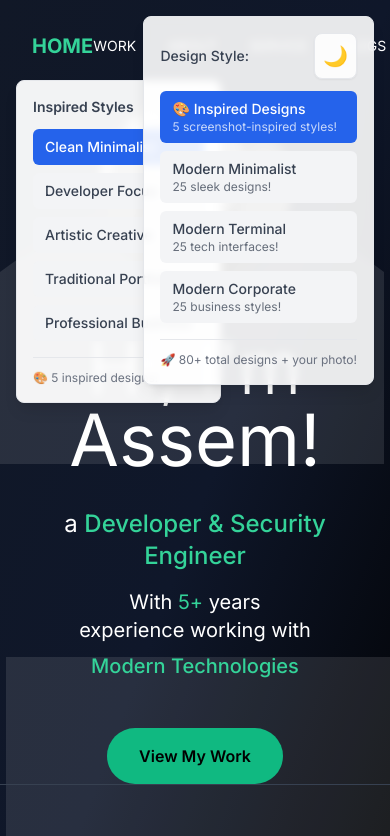
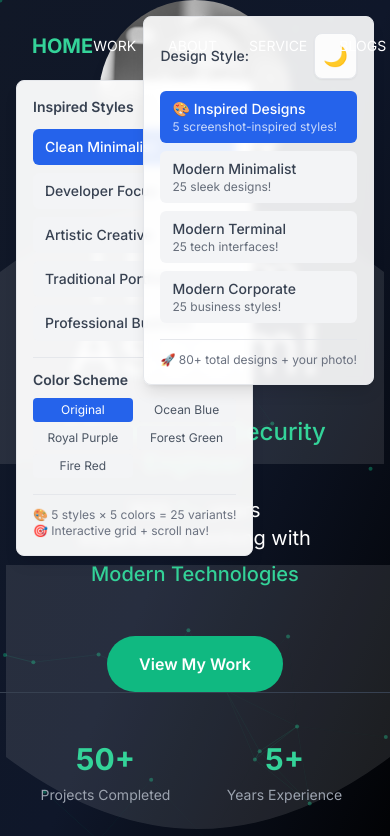
Before and after one commit to assematics/portfolio-v1, a Next.js app: page / in a window 390 px wide. Shown: the top 836 px of the page. Built offline with nearby package versions, Linux system fonts and the light colour scheme.

Commit message:
🎯 Add interactive mouse-following grid + animated scroll navigation + 5 color schemes per style

```diff
--- /dev/null
+++ b/src/components/InteractiveGrid.tsx
@@ -0,0 +1,141 @@
+'use client'
+
+import { useEffect, useRef } from 'react'
+
+interface InteractiveGridProps {
+  color?: string
+  opacity?: number
+  nodeCount?: number
+  className?: string
+}
+
+export default function InteractiveGrid({
+  color = '#3b82f6',
+  opacity = 0.6,
+  nodeCount = 50,
+  className = ''
+}: InteractiveGridProps) {
+  const canvasRef = useRef<HTMLCanvasElement>(null)
+  const mousePos = useRef({ x: 0, y: 0 })
+  const nodes = useRef<Array<{ x: number, y: number, vx: number, vy: number }>>([])
+  const animationFrame = useRef<number>()
+
+  useEffect(() => {
+    const canvas = canvasRef.current
+    if (!canvas) return
+
+    const ctx = canvas.getContext('2d')
+    if (!ctx) return
+
+    // Set canvas size
+    const resizeCanvas = () => {
+      canvas.width = window.innerWidth
+      canvas.height = window.innerHeight
+    }
+
+    // Initialize nodes
+    const initNodes = () => {
+      nodes.current = Array.from({ length: nodeCount }, () => ({
+        x: Math.random() * canvas.width,
+        y: Math.random() * canvas.height,
+        vx: (Math.random() - 0.5) * 0.5,
+        vy: (Math.random() - 0.5) * 0.5
+      }))
+    }
+
+    // Mouse move handler
+    const handleMouseMove = (e: MouseEvent) => {
+      mousePos.current = { x: e.clientX, y: e.clientY }
+    }
+
+    // Animation loop
+    const animate = () => {
+      ctx.clearRect(0, 0, canvas.width, canvas.height)
+
+      // Update and draw nodes
+      nodes.current.forEach((node, i) => {
+        // Mouse attraction
+        const dx = mousePos.current.x - node.x
+        const dy = mousePos.current.y - node.y
+        const distance = Math.sqrt(dx * dx + dy * dy)
+
+        if (distance < 150) {
+          const force = (150 - distance) / 150
+          node.vx += (dx / distance) * force * 0.02
+          node.vy += (dy / distance) * force * 0.02
+        }
+
+        // Update position
+        node.x += node.vx
+        node.y += node.vy
+
+        // Friction
+        node.vx *= 0.98
+        node.vy *= 0.98
+
+        // Boundary bounce
+        if (node.x < 0 || node.x > canvas.width) node.vx *= -1
+        if (node.y < 0 || node.y > canvas.height) node.vy *= -1
+
+        // Keep in bounds
+        node.x = Math.max(0, Math.min(canvas.width, node.x))
+        node.y = Math.max(0, Math.min(canvas.height, node.y))
+
+        // Draw node
+        ctx.fillStyle = color + Math.floor(opacity * 255).toString(16).padStart(2, '0')
+        ctx.beginPath()
+        ctx.arc(node.x, node.y, 2, 0, Math.PI * 2)
+        ctx.fill()
+
+        // Draw connections
+        nodes.current.forEach((otherNode, j) => {
+          if (i >= j) return
+
+          const dx = node.x - otherNode.x
+          const dy = node.y - otherNode.y
+          const distance = Math.sqrt(dx * dx + dy * dy)
+
+          if (distance < 100) {
+            const alpha = (100 - distance) / 100 * opacity
+            ctx.strokeStyle = color + Math.floor(alpha * 255).toString(16).padStart(2, '0')
+            ctx.lineWidth = 0.5
+            ctx.beginPath()
+            ctx.moveTo(node.x, node.y)
+            ctx.lineTo(otherNode.x, otherNode.y)
+            ctx.stroke()
+          }
+        })
+      })
+
+      animationFrame.current = requestAnimationFrame(animate)
+    }
+
+    // Initialize
+    resizeCanvas()
+    initNodes()
+
+    // Event listeners
+    window.addEventListener('resize', resizeCanvas)
+    window.addEventListener('mousemove', handleMouseMove)
+
+    // Start animation
+    animate()
+
+    // Cleanup
+    return () => {
+      window.removeEventListener('resize', resizeCanvas)
+      window.removeEventListener('mousemove', handleMouseMove)
+      if (animationFrame.current) {
+        cancelAnimationFrame(animationFrame.current)
+      }
+    }
+  }, [color, opacity, nodeCount])
+
+  return (
+    <canvas
+      ref={canvasRef}
+      className={`fixed inset-0 pointer-events-none z-0 ${className}`}
+      style={{ background: 'transparent' }}
+    />
+  )
+}
--- /dev/null
+++ b/src/components/ScrollNavigation.tsx
@@ -0,0 +1,63 @@
+'use client'
+
+import { useEffect, useState, ReactNode } from 'react'
+
+interface ScrollNavigationProps {
+  children: ReactNode
+  className?: string
+  hideThreshold?: number
+}
+
+export default function ScrollNavigation({
+  children,
+  className = '',
+  hideThreshold = 100
+}: ScrollNavigationProps) {
+  const [isVisible, setIsVisible] = useState(true)
+  const [hasScrolled, setHasScrolled] = useState(false)
+
+  useEffect(() => {
+    let lastScrollY = window.scrollY
+    let ticking = false
+
+    const updateScrollDir = () => {
+      const scrollY = window.scrollY
+
+      if (Math.abs(scrollY - lastScrollY) < hideThreshold) {
+        ticking = false
+        return
+      }
+
+      setIsVisible(scrollY < lastScrollY || scrollY < hideThreshold)
+      setHasScrolled(scrollY > hideThreshold)
+      lastScrollY = scrollY > 0 ? scrollY : 0
+      ticking = false
+    }
+
+    const requestTick = () => {
+      if (!ticking) {
+        requestAnimationFrame(updateScrollDir)
+        ticking = true
+      }
+    }
+
+    const handleScroll = () => requestTick()
+
+    window.addEventListener('scroll', handleScroll)
+    return () => window.removeEventListener('scroll', handleScroll)
+  }, [hideThreshold])
+
+  return (
+    <nav
+      className={`fixed top-0 left-0 right-0 z-50 transition-all duration-300 ease-in-out ${
+        isVisible ? 'translate-y-0' : '-translate-y-full'
+      } ${
+        hasScrolled
+          ? 'bg-black/80 backdrop-blur-md border-b border-white/10 shadow-lg'
+          : 'bg-transparent'
+      } ${className}`}
+    >
+      {children}
+    </nav>
+  )
+}
--- a/src/components/variants/InspiredStyles.tsx
+++ b/src/components/variants/InspiredStyles.tsx
@@ -2,8 +2,11 @@
 
 import { useState } from 'react'
 import ProfilePhoto from '../ProfilePhoto'
+import InteractiveGrid from '../InteractiveGrid'
+import ScrollNavigation from '../ScrollNavigation'
 
 type StyleVariant = 'brooklin' | 'developer' | 'artistic' | 'traditional' | 'business'
+type ColorScheme = 'default' | 'blue' | 'purple' | 'green' | 'red'
 
 const styleVariants = {
   brooklin: 'Clean Minimalist',
@@ -13,23 +16,32 @@ const styleVariants = {
   business: 'Professional Business'
 }
 
+const colorSchemes = {
+  default: 'Original',
+  blue: 'Ocean Blue',
+  purple: 'Royal Purple',
+  green: 'Forest Green',
+  red: 'Fire Red'
+}
+
 export default function InspiredStyles() {
   const [currentStyle, setCurrentStyle] = useState<StyleVariant>('brooklin')
+  const [currentColor, setCurrentColor] = useState<ColorScheme>('default')
 
   const renderStyle = () => {
     switch (currentStyle) {
       case 'brooklin':
-        return <BrooklinStyle />
+        return <BrooklinStyle colorScheme={currentColor} />
       case 'developer':
-        return <DeveloperStyle />
+        return <DeveloperStyle colorScheme={currentColor} />
       case 'artistic':
-        return <ArtisticStyle />
+        return <ArtisticStyle colorScheme={currentColor} />
       case 'traditional':
-        return <TraditionalStyle />
+        return <TraditionalStyle colorScheme={currentColor} />
       case 'business':
-        return <BusinessStyle />
+        return <BusinessStyle colorScheme={currentColor} />
       default:
-        return <BrooklinStyle />
+        return <BrooklinStyle colorScheme={currentColor} />
     }
   }
 
@@ -39,7 +51,7 @@ export default function InspiredStyles() {
       <div className="fixed top-20 left-4 z-40 bg-white/95 dark:bg-slate-800/95 backdrop-blur-sm border border-gray-200 dark:border-slate-700 rounded-lg p-4 shadow-lg max-w-xs">
         <div className="text-sm font-semibold text-gray-700 dark:text-slate-200 mb-3">Inspired Styles</div>
 
-        <div className="space-y-2">
+        <div className="space-y-2 mb-4">
           {Object.entries(styleVariants).map(([key, label]) => (
             <button
               key={key}
@@ -55,9 +67,29 @@ export default function InspiredStyles() {
           ))}
         </div>
 
-        <div className="mt-4 pt-3 border-t border-gray-200 dark:border-slate-600">
+        <div className="border-t border-gray-200 dark:border-slate-600 pt-3 mb-4">
+          <div className="text-sm font-semibold text-gray-700 dark:text-slate-200 mb-2">Color Scheme</div>
+          <div className="grid grid-cols-2 gap-1">
+            {Object.entries(colorSchemes).map(([key, label]) => (
+              <button
+                key={key}
+                onClick={() => setCurrentColor(key as ColorScheme)}
+                className={`px-2 py-1 rounded text-xs transition-colors ${
+                  currentColor === key
+                    ? 'bg-blue-600 dark:bg-blue-500 text-white'
+                    : 'bg-gray-100 dark:bg-slate-700 text-gray-600 dark:text-slate-400 hover:bg-gray-200 dark:hover:bg-slate-600'
+                }`}
+              >
+                {label}
+              </button>
+            ))}
+          </div>
+        </div>
+
+        <div className="pt-3 border-t border-gray-200 dark:border-slate-600">
           <div className="text-xs text-gray-500 dark:text-slate-400">
-            🎨 5 inspired designs!
+            🎨 5 styles × 5 colors = 25 variants!<br/>
+            🎯 Interactive grid + scroll nav!
           </div>
         </div>
       </div>
@@ -67,10 +99,73 @@ export default function InspiredStyles() {
   )
 }
 
+// Color scheme helper
+function getColorClasses(scheme: ColorScheme) {
+  switch (scheme) {
+    case 'blue':
+      return {
+        text: 'text-blue-400',
+        textDark: 'text-blue-500',
+        textLight: 'text-blue-300',
+        bg: 'bg-blue-500',
+        bgHover: 'hover:bg-blue-400',
+        hoverText: 'hover:text-blue-400',
+        gradient: 'bg-gradient-to-br from-blue-900 via-slate-900 to-indigo-900',
+        gridColor: '#60a5fa'
+      }
+    case 'purple':
+      return {
+        text: 'text-purple-400',
+        textDark: 'text-purple-500',
+        textLight: 'text-purple-300',
+        bg: 'bg-purple-500',
+        bgHover: 'hover:bg-purple-400',
+        hoverText: 'hover:text-purple-400',
+        gradient: 'bg-gradient-to-br from-purple-900 via-slate-900 to-violet-900',
+        gridColor: '#a78bfa'
+      }
+    case 'green':
+      return {
+        text: 'text-green-400',
+        textDark: 'text-green-500',
+        textLight: 'text-green-300',
+        bg: 'bg-green-500',
+        bgHover: 'hover:bg-green-400',
+        hoverText: 'hover:text-green-400',
+        gradient: 'bg-gradient-to-br from-green-900 via-slate-900 to-emerald-900',
+        gridColor: '#4ade80'
+      }
+    case 'red':
+      return {
+        text: 'text-red-400',
+        textDark: 'text-red-500',
+        textLight: 'text-red-300',
+        bg: 'bg-red-500',
+        bgHover: 'hover:bg-red-400',
+        hoverText: 'hover:text-red-400',
+        gradient: 'bg-gradient-to-br from-red-900 via-slate-900 to-rose-900',
+        gridColor: '#f87171'
+      }
+    default:
+      return {
+        text: 'text-emerald-400',
+        textDark: 'text-emerald-500',
+        textLight: 'text-emerald-300',
+        bg: 'bg-emerald-500',
+        bgHover: 'hover:bg-emerald-400',
+        hoverText: 'hover:text-emerald-400',
+        gradient: 'bg-gradient-to-br from-gray-900 via-slate-900 to-black',
+        gridColor: '#10b981'
+      }
+  }
+}
+
 // 1. Brooklin Inspired - Clean Minimalist
-function BrooklinStyle() {
+function BrooklinStyle({ colorScheme }: { colorScheme: ColorScheme }) {
+  const colors = getColorClasses(colorScheme)
   return (
-    <main className="min-h-screen bg-gradient-to-br from-gray-900 via-slate-900 to-black text-white relative overflow-hidden">
+    <main className={`min-h-screen ${colors.gradient} text-white relative overflow-hidden`}>
+      <InteractiveGrid color={colors.gridColor} opacity={0.4} nodeCount={40} />
       {/* Subtle Background Curves */}
       <div className="absolute inset-0 opacity-10">
         <svg className="absolute top-20 left-0 w-96 h-96" viewBox="0 0 400 400">
@@ -82,16 +177,18 @@ function BrooklinStyle() {
       </div>
 
       {/* Navigation */}
-      <nav className="relative z-10 flex justify-between items-center p-8">
-        <div className="text-emerald-400 font-bold text-xl">HOME</div>
-        <div className="flex space-x-8 text-sm">
-          <span className="hover:text-emerald-400 cursor-pointer transition-colors">WORK</span>
-          <span className="hover:text-emerald-400 cursor-pointer transition-colors">ABOUT</span>
-          <span className="hover:text-emerald-400 cursor-pointer transition-colors">SERVICE</span>
-          <span className="hover:text-emerald-400 cursor-pointer transition-colors">BLOGS</span>
-          <span className="hover:text-emerald-400 cursor-pointer transition-colors">CONTACTS</span>
+      <ScrollNavigation>
+        <div className="flex justify-between items-center p-8">
+          <div className={`${colors.text} font-bold text-xl`}>HOME</div>
+          <div className="flex space-x-8 text-sm">
+            <span className={`${colors.hoverText} cursor-pointer transition-colors`}>WORK</span>
+            <span className={`${colors.hoverText} cursor-pointer transition-colors`}>ABOUT</span>
+            <span className={`${colors.hoverText} cursor-pointer transition-colors`}>SERVICE</span>
+            <span className={`${colors.hoverText} cursor-pointer transition-colors`}>BLOGS</span>
+            <span className={`${colors.hoverText} cursor-pointer transition-colors`}>CONTACTS</span>
+          </div>
         </div>
-      </nav>
+      </ScrollNavigation>
 
       {/* Main Content */}
       <div className="relative z-10 flex items-center justify-center min-h-[80vh] px-8">
@@ -104,18 +201,18 @@ function BrooklinStyle() {
 
           <div className="mb-12">
             <p className="text-2xl md:text-3xl smooth-slide-bottom delay-500">
-              a <span className="text-emerald-400 font-medium">Developer & Security Engineer</span>
+              a <span className={`${colors.text} font-medium`}>Developer & Security Engineer</span>
             </p>
             <p className="text-xl md:text-2xl mt-4 smooth-slide-bottom delay-700">
-              With <span className="text-emerald-400">5+</span> years<br/>
+              With <span className={colors.text}>5+</span> years<br/>
               experience working with
             </p>
-            <p className="text-xl md:text-2xl text-emerald-400 font-medium mt-2 smooth-slide-bottom delay-900">
+            <p className={`text-xl md:text-2xl ${colors.text} font-medium mt-2 smooth-slide-bottom delay-900`}>
               Modern Technologies
             </p>
           </div>
 
-          <button className="px-8 py-4 bg-emerald-500 text-black font-semibold rounded-full hover:bg-emerald-400 transition-colors transform hover:scale-105 smooth-zoom-in delay-1100">
+          <button className={`px-8 py-4 ${colors.bg} text-white font-semibold rounded-full ${colors.bgHover} transition-colors transform hover:scale-105 smooth-zoom-in delay-1100`}>
             View My Work
           </button>
         </div>
@@ -126,19 +223,19 @@ function BrooklinStyle() {
         <div className="max-w-6xl mx-auto px-8">
           <div className="grid grid-cols-2 md:grid-cols-4 gap-8 text-center">
             <div className="smooth-fade-in delay-300">
-              <div className="text-3xl font-bold text-emerald-400 mb-2">50+</div>
+              <div className={`text-3xl font-bold ${colors.text} mb-2`}>50+</div>
               <div className="text-gray-400 text-sm">Projects Completed</div>
             </div>
             <div className="smooth-fade-in delay-500">
-              <div className="text-3xl font-bold text-emerald-400 mb-2">5+</div>
+              <div className={`text-3xl font-bold ${colors.text} mb-2`}>5+</div>
               <div className="text-gray-400 text-sm">Years Experience</div>
             </div>
             <div className="smooth-fade-in delay-700">
-              <div className="text-3xl font-bold text-emerald-400 mb-2">24/7</div>
+              <div className={`text-3xl font-bold ${colors.text} mb-2`}>24/7</div>
               <div className="text-gray-400 text-sm">System Uptime</div>
             </div>
             <div className="smooth-fade-in delay-900">
-              <div className="text-3xl font-bold text-emerald-400 mb-2">100%</div>
+              <div className={`text-3xl font-bold ${colors.text} mb-2`}>100%</div>
               <div className="text-gray-400 text-sm">Security Score</div>
             </div>
           </div>
@@ -149,36 +246,40 @@ function BrooklinStyle() {
 }
 
 // 2. Developer Inspired - James.dev Style
-function DeveloperStyle() {
+function DeveloperStyle({ colorScheme }: { colorScheme: ColorScheme }) {
+  const colors = getColorClasses(colorScheme)
   return (
-    <main className="min-h-screen bg-slate-900 text-white font-mono">
+    <main className={`min-h-screen ${colors.gradient} text-white font-mono relative overflow-hidden`}>
+      <InteractiveGrid color={colors.gridColor} opacity={0.3} nodeCount={60} />
       {/* Header */}
-      <nav className="flex justify-between items-center p-6 border-b border-slate-700">
-        <div className="flex items-center space-x-2">
-          <span className="text-emerald-400 text-xl">&lt;/&gt;</span>
-          <span className="text-emerald-400 font-bold">Assem.dev</span>
+      <ScrollNavigation>
+        <div className="flex justify-between items-center p-6 border-b border-slate-700/50">
+          <div className="flex items-center space-x-2">
+            <span className={`${colors.text} text-xl`}>&lt;/&gt;</span>
+            <span className={`${colors.text} font-bold`}>Assem.dev</span>
+          </div>
+          <div className="flex space-x-6 text-sm">
+            <span className={colors.text}>About me</span>
+            <span className={`text-gray-400 ${colors.hoverText} transition-colors cursor-pointer`}>Resume</span>
+            <span className={`text-gray-400 ${colors.hoverText} transition-colors cursor-pointer`}>Services</span>
+            <span className={`text-gray-400 ${colors.hoverText} transition-colors cursor-pointer`}>Portfolio</span>
+            <span className={`text-gray-400 ${colors.hoverText} transition-colors cursor-pointer`}>Blog</span>
+            <span className={`text-gray-400 ${colors.hoverText} transition-colors cursor-pointer`}>Contact</span>
+          </div>
+          <div className="text-yellow-400 text-2xl">☀️</div>
         </div>
-        <div className="flex space-x-6 text-sm">
-          <span className="text-emerald-400">About me</span>
-          <span className="text-gray-400 hover:text-white transition-colors cursor-pointer">Resume</span>
-          <span className="text-gray-400 hover:text-white transition-colors cursor-pointer">Services</span>
-          <span className="text-gray-400 hover:text-white transition-colors cursor-pointer">Portfolio</span>
-          <span className="text-gray-400 hover:text-white transition-colors cursor-pointer">Blog</span>
-          <span className="text-gray-400 hover:text-white transition-colors cursor-pointer">Contact</span>
-        </div>
-        <div className="text-yellow-400 text-2xl">☀️</div>
-      </nav>
+      </ScrollNavigation>
 
       {/* Main Content */}
-      <div className="flex items-center justify-center min-h-[85vh] px-8">
+      <div className="relative z-10 flex items-center justify-center min-h-[85vh] px-8">
         <div className="max-w-6xl w-full grid md:grid-cols-2 gap-12 items-center">
           {/* Left Side - Profile */}
           <div className="text-center md:text-left smooth-slide-left">
             <div className="mb-8 flex justify-center md:justify-start">
               <div className="relative">
                 <ProfilePhoto size="xl" className="rounded-none" />
-                <div className="absolute -bottom-4 -right-4 w-16 h-16 bg-emerald-500 flex items-center justify-center transform rotate-12">
-                  <span className="text-black text-2xl font-bold">&lt;/&gt;</span>
+                <div className={`absolute -bottom-4 -right-4 w-16 h-16 ${colors.bg} flex items-center justify-center transform rotate-12`}>
+                  <span className="text-white text-2xl font-bold">&lt;/&gt;</span>
                 </div>
               </div>
             </div>
@@ -193,8 +294,8 @@ function DeveloperStyle() {
             </div>
 
             <h1 className="text-4xl md:text-5xl font-bold mb-6">
-              Senior <span className="text-emerald-400">&#123;Full Stack&#125;</span><br/>
-              Web &amp; App developer<span className="text-emerald-400">_</span>
+              Senior <span className={colors.text}>&#123;Full Stack&#125;</span><br/>
+              Web &amp; App developer<span className={colors.text}>_</span>
             </h1>
 
             <div className="mb-8 text-gray-400">
@@ -207,25 +308,25 @@ function DeveloperStyle() {
 
             {/* Tech Stack Icons */}
             <div className="flex space-x-4 mb-8">
-              <div className="w-12 h-12 bg-slate-800 rounded flex items-center justify-center">
-                <span className="text-blue-400 font-bold">N</span>
+              <div className="w-12 h-12 bg-slate-800/80 rounded flex items-center justify-center">
+                <span className={`${colors.text} font-bold`}>N</span>
               </div>
-              <div className="w-12 h-12 bg-slate-800 rounded flex items-center justify-center">
+              <div className="w-12 h-12 bg-slate-800/80 rounded flex items-center justify-center">
                 <span className="text-yellow-400">🔥</span>
               </div>
-              <div className="w-12 h-12 bg-slate-800 rounded flex items-center justify-center">
-                <span className="text-emerald-400">💎</span>
+              <div className="w-12 h-12 bg-slate-800/80 rounded flex items-center justify-center">
+                <span className={colors.text}>💎</span>
               </div>
-              <div className="w-12 h-12 bg-slate-800 rounded flex items-center justify-center">
-                <span className="text-emerald-400 font-bold">JS</span>
+              <div className="w-12 h-12 bg-slate-800/80 rounded flex items-center justify-center">
+                <span className={`${colors.text} font-bold`}>JS</span>
               </div>
-              <div className="w-12 h-12 bg-slate-800 rounded flex items-center justify-center">
-                <span className="text-blue-400">~</span>
+              <div className="w-12 h-12 bg-slate-800/80 rounded flex items-center justify-center">
+                <span className={colors.text}>~</span>
               </div>
               <span className="flex items-center text-gray-500">...and more</span>
             </div>
 
-            <button className="flex items-center space-x-2 px-6 py-3 border border-gray-600 rounded hover:bg-slate-800 transition-colors">
+            <button className={`flex items-center space-x-2 px-6 py-3 border border-gray-600 rounded ${colors.hoverText} hover:bg-slate-800/50 transition-colors`}>
               <span>📄</span>
               <span>Download my CV</span>
             </button>
@@ -234,22 +335,22 @@ function DeveloperStyle() {
       </div>
 
       {/* Stats */}
-      <div className="border-t border-slate-700 py-8">
+      <div className="relative z-10 border-t border-slate-700/50 py-8">
         <div className="max-w-6xl mx-auto px-8 grid grid-cols-2 md:grid-cols-4 gap-8 text-center">
-          <div>
-            <div className="text-3xl font-bold text-emerald-400 mb-2">5+</div>
+          <div className="smooth-fade-in delay-300">
+            <div className={`text-3xl font-bold ${colors.text} mb-2`}>5+</div>
             <div className="text-gray-400 text-sm">Year Experience</div>
           </div>
-          <div>
-            <div className="text-3xl font-bold text-emerald-400 mb-2">50+</div>
+          <div className="smooth-fade-in delay-500">
+            <div className={`text-3xl font-bold ${colors.text} mb-2`}>50+</div>
             <div className="text-gray-400 text-sm">Projects Completed</div>
           </div>
-          <div>
-            <div className="text-3xl font-bold text-emerald-400 mb-2">100+</div>
+          <div className="smooth-fade-in delay-700">
+            <div className={`text-3xl font-bold ${colors.text} mb-2`}>100+</div>
             <div className="text-gray-400 text-sm">Satisfied Clients</div>
           </div>
-          <div>
-            <div className="text-3xl font-bold text-emerald-400 mb-2">10+</div>
+          <div className="smooth-fade-in delay-900">
+            <div className={`text-3xl font-bold ${colors.text} mb-2`}>10+</div>
             <div className="text-gray-400 text-sm">Awards Winner</div>
           </div>
         </div>
@@ -259,9 +360,11 @@ function DeveloperStyle() {
 }
 
 // 3. Artistic Inspired - Laravel D Style
-function ArtisticStyle() {
+function ArtisticStyle({ colorScheme }: { colorScheme: ColorScheme }) {
+  const colors = getColorClasses(colorScheme)
   return (
-    <main className="min-h-screen bg-black text-white relative overflow-hidden">
+    <main className={`min-h-screen ${colors.gradient} text-white relative overflow-hidden`}>
+      <InteractiveGrid color={colors.gridColor} opacity={0.2} nodeCount={80} />
       {/* Geometric Network Background */}
       <div className="absolute inset-0 opacity-20">
         <svg className="w-full h-full">
@@ -342,9 +445,10 @@ function ArtisticStyle() {
 }
 
 // 4. Traditional Portfolio Style
-function TraditionalStyle() {
+function TraditionalStyle({ colorScheme }: { colorScheme: ColorScheme }) {
+  const colors = getColorClasses(colorScheme)
   return (
-    <main className="min-h-screen bg-gradient-to-br from-indigo-900 via-purple-900 to-pink-900 text-white">
+    <main className={`min-h-screen ${colors.gradient} text-white`}>
       {/* Navigation */}
       <nav className="flex justify-between items-center p-8">
         <div className="text-2xl font-bold text-purple-300">PORTFOLIO</div>
@@ -424,9 +528,11 @@ function TraditionalStyle() {
 }
 
 // 5. Professional Business Style
-function BusinessStyle() {
+function BusinessStyle({ colorScheme }: { colorScheme: ColorScheme }) {
+  const colors = getColorClasses(colorScheme)
   return (
-    <main className="min-h-screen bg-black text-white relative overflow-hidden">
+    <main className={`min-h-screen ${colors.gradient} text-white relative overflow-hidden`}>
+      <InteractiveGrid color={colors.gridColor} opacity={0.3} nodeCount={50} />
       {/* Network Background */}
       <div className="absolute inset-0 opacity-30">
         <svg className="w-full h-full">
```
